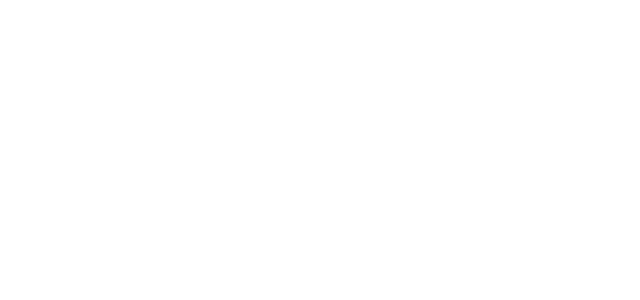
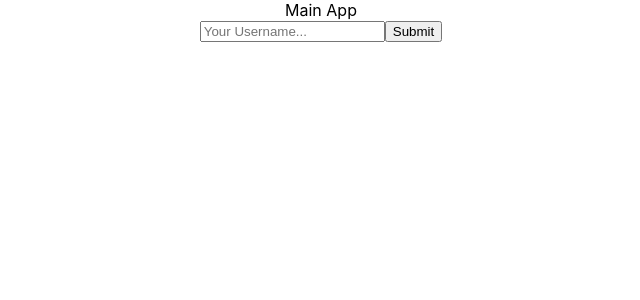
Before and after one commit to atcriteria/mymessenger-frontend, a React (Create React App) app: page / in a window 1280 px wide. Shown: the top 300 px of the page, without its empty margins (319-959 px from the left). Built offline with nearby package versions, Linux system fonts and the light colour scheme.

Commit message:
fleshing out the application a bit before continuing on with websockets

```diff
--- a/package.json
+++ b/package.json
@@ -6,9 +6,12 @@
     "@testing-library/jest-dom": "^5.14.1",
     "@testing-library/react": "^11.2.7",
     "@testing-library/user-event": "^12.8.3",
+    "mitt": "^3.0.0",
     "react": "^17.0.2",
     "react-dom": "^17.0.2",
     "react-scripts": "4.0.3",
+    "slate": "^0.63.0",
+    "slate-react": "^0.65.2",
     "socket.io-client": "^4.1.3",
     "web-vitals": "^1.1.2"
   },
@@ -37,6 +40,7 @@
     ]
   },
   "devDependencies": {
+    "@types/slate-react": "^0.50.1",
     "@types/socket.io-client": "^3.0.0"
   }
 }
--- a/src/App.js
+++ b/src/App.js
@@ -1,9 +1,27 @@
 import './App.css';
+import {useState} from 'react'
+import UsernameForm from './components/UsernameForm';
+
+const initialValues = {
+  username: window.localStorage.getItem("username") || ""
+}
 
 function App() {
+  const [state, setState] = useState(initialValues)
+
+  const submitUsername = username => {
+    window.localStorage.setItem("username", username)
+    return setState({
+      ...state,
+      username
+    })
+  }
   return (
     <div className="App">
-
+      Main App<br />
+      {
+        (state.username) ? `Welcome back ${state.username}` : <UsernameForm submitUsername={submitUsername} />
+      }
     </div>
   );
 }
--- /dev/null
+++ b/src/components/UsernameForm.js
@@ -0,0 +1,30 @@
+import React, {useState} from 'react';
+
+const initialValues = {
+    username: ""
+}
+
+export default function UsernameForm({submitUsername}){
+    const [values, setValues] = useState(initialValues)
+
+    const handleChange = e => {
+        return setValues({
+            ...values,
+            [e.target.name]: e.target.value
+        })
+    }
+
+    const handleSubmit = e => {
+        e.preventDefault();
+        submitUsername(values.username)
+    }
+
+    return(
+        <div>
+            <form onSubmit={handleSubmit}>
+                <input type="text" value={values.username} onChange={handleChange} name="username" placeholder="Your Username..." minLength="3" required/>
+                <button type="submit">Submit</button>
+            </form>
+        </div>
+    )
+}
```
Also changed, not shown: src/util/socket.js (added, +12 -0 lines), 1 other file (tests, documents, lock files or other folders).
